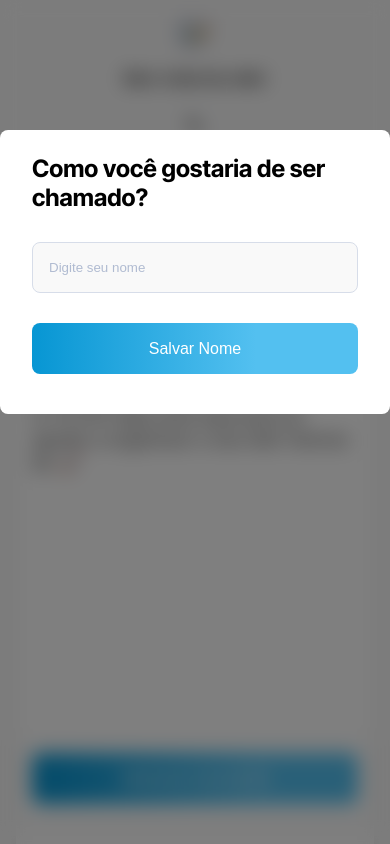
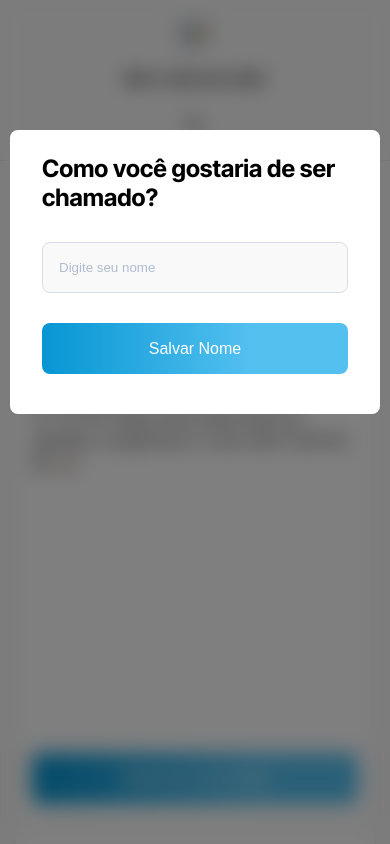
Before and after one commit to juanevangelista1/to-do-app, a Next.js app: page / in a window 390 px wide. Shown: the top 844 px of the page. Built offline with nearby package versions, Linux system fonts and the light colour scheme.

Commit message:
Fix: Modal height desktop e mobile margin.

```diff
--- a/src/app/styles/modals.scss
+++ b/src/app/styles/modals.scss
@@ -16,7 +16,7 @@
 
         &-content {
             max-width: 450px;
-            max-height: 286px;
+            max-height: 400px;
             margin: 0 auto;
             width: 100%;
             background: var(--background-secondary);
@@ -33,6 +33,7 @@
                 position: relative;
                 top: 130px;
                 max-height: 450px;
+                margin: 0 10px;
             }
 
             &-title {
```
